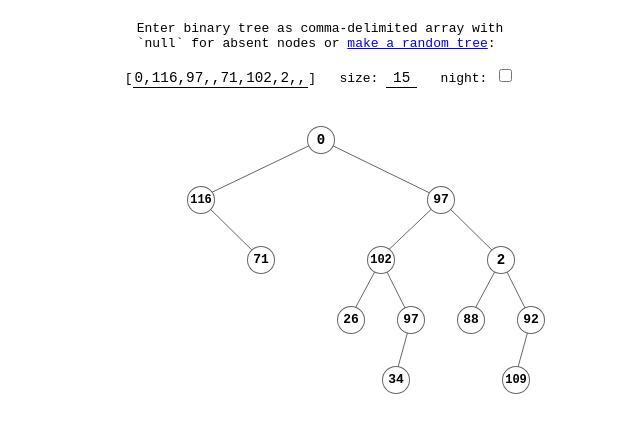
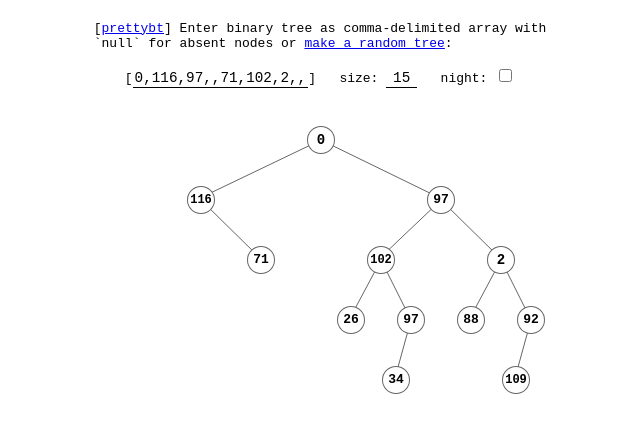
Before and after one commit to ggorlen/prettybt, a plain HTML site: page index.html in a window 1280 px wide. Shown: the whole page, without its empty margins (320-960 px from the left). Drawn offline with Linux system fonts and the light colour scheme.

Commit message:
add link to GH

```diff
--- a/index.html
+++ b/index.html
@@ -10,6 +10,7 @@
   <body>
 
     <div>
+      [<a href="https://www.github.com/ggorlen">prettybt</a>]
       Enter binary tree as comma-delimited array with<br> `<code>null</code>` for absent
       nodes or <a id="random-tree" href="javascript:void(0);">make a random tree</a>:
     </div>
```
